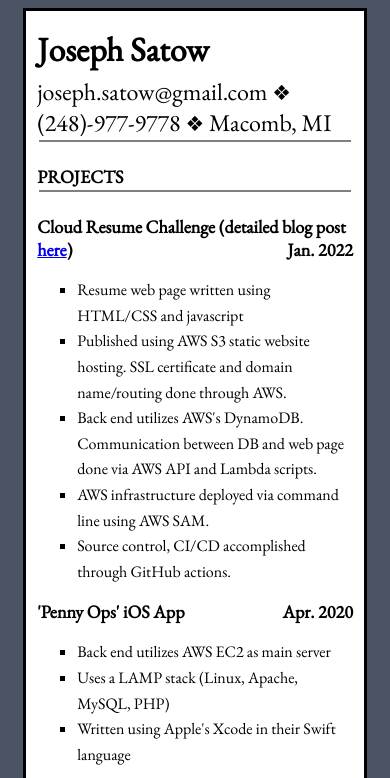
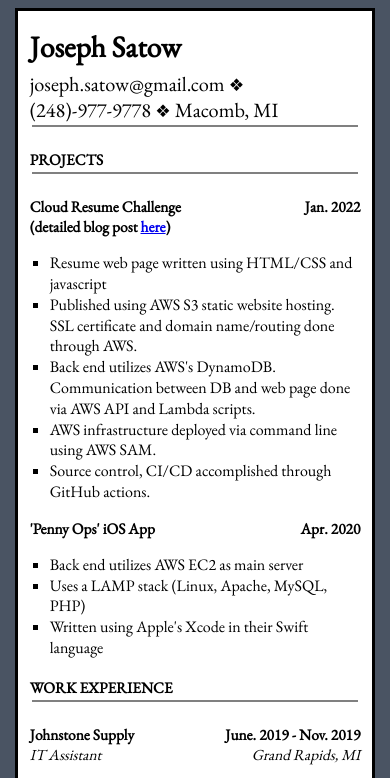
Before and after one commit to joesatow/resumeAWS, a plain HTML site: page resumeHTML/index.html in a window 390 px wide. Shown: the top 778 px of the page. Drawn offline with nearby package versions, Linux system fonts and the light colour scheme; no server answers.

Commit message:
adjust mobile html/css

```diff
--- a/resumeHTML/index.html
+++ b/resumeHTML/index.html
@@ -13,11 +13,20 @@
 
 <div id="resume">
 <h1>Joseph Satow</h1>
+<nav class="show-desktop">
   <h2>
     joseph.satow@gmail.com
     <span class="diamondSymbol">&#10070;</span> (248)-977-9778
     <span class="diamondSymbol">&#10070;</span> Macomb, MI
   </h2>
+</nav>
+<nav class="show-mobile">
+  <h2>
+    joseph.satow@gmail.com
+    <span class="diamondSymbol">&#10070;</span><br> (248)-977-9778
+    <span class="diamondSymbol">&#10070;</span> Macomb, MI
+  </h2>
+</nav>
 
 <hr>
 <br>
@@ -26,7 +35,12 @@
 <hr>
 <br>
 
+<nav class="show-desktop">
   <h3>Cloud Resume Challenge (detailed blog post <a href="https://dev.to/joesatow/the-cloud-resume-challenge-closing-brief-1p8a">here</a>)<span class="jobDate">Jan. 2022</span></h3>
+</nav>
+<nav class="show-mobile">
+  <h3>Cloud Resume Challenge <span class="jobDate">Jan. 2022</span><br>(detailed blog post <a href="https://dev.to/joesatow/the-cloud-resume-challenge-closing-brief-1p8a">here</a>)</h3>
+</nav>
 
 <ul>
   <li>Resume web page written using HTML/CSS and javascript</li>
--- a/resumeHTML/resume.css
+++ b/resumeHTML/resume.css
@@ -8,16 +8,6 @@
   padding: 3% 3%;
   border-style: solid;
   background-color: white;
-}
-
-@media only screen and (max-width: 750px) {
-  #resume {
-    margin: 2% 4% 0% 4%;
-    text-size-adjust: none;
-    -webkit-text-size-adjust: none;
-    -moz-text-size-adjust: none;
-    -ms-text-size-adjust: none;
-  }
 }
 
 #count {
@@ -78,3 +68,57 @@
   float: right;
   font-style: italic;
 }
+
+@media only screen and (max-width: 750px) {
+  .show-mobile {
+    display: block;
+  }
+  .show-desktop {
+    display: none;
+  }
+
+  #resume {
+    margin: 2% 2% 0% 2%;
+    text-size-adjust: none;
+    -webkit-text-size-adjust: none;
+    -moz-text-size-adjust: none;
+    -ms-text-size-adjust: none;
+  }
+
+  ul {
+    padding: 0px 0px 0px 20px;*/
+  }
+
+  ul li {
+    /*padding: 5px 0px;*/
+    line-height: 1.3;
+  }
+
+  h1 {
+    margin: 5px 0px;
+    font-size: 1.85em;
+  }
+
+  h2 {
+    margin: 0px;
+    font-weight:normal;
+    font-size: 1.27em;
+  }
+
+  h3 {
+    margin: 0px;
+    font-size: 0.96em;
+  }
+
+  .diamondSymbol {
+    font-size: 0.85em;
+  }
+}
+
+@media only screen and (min-width: 751px) {
+  .show-mobile {
+    display: none;
+  }
+  .show-desktop {
+    display: block;
+  }
```
Lines whose indentation alone changed are shown as unchanged.
